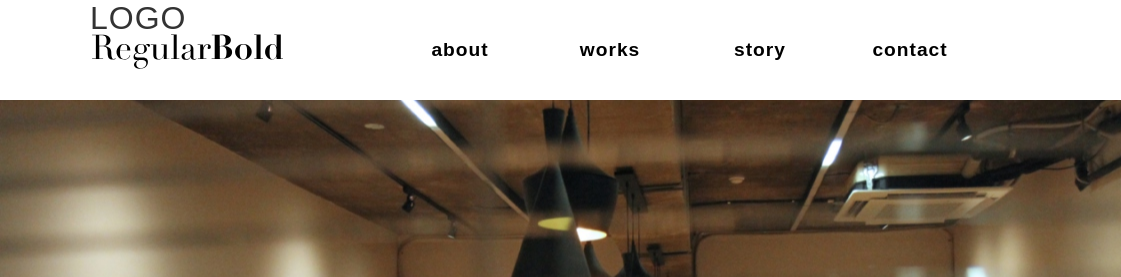
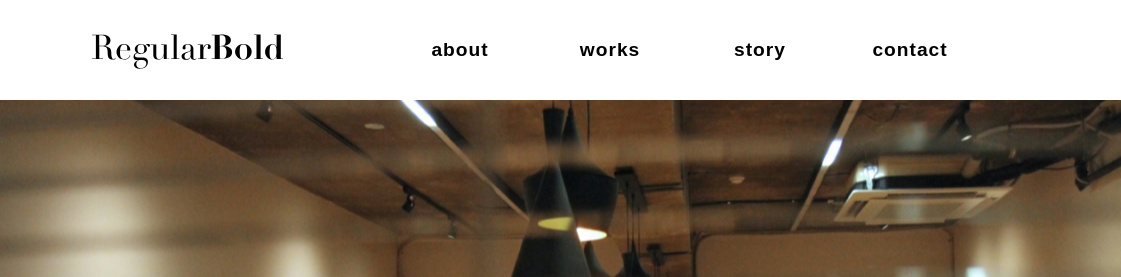
Before and after one commit to amyyoon/RegularBold, a plain HTML site: page html/about.html in a window 1280 px wide. Shown: the top 277 px of the page, 0-1121 px from the left. Drawn offline with Linux system fonts and the light colour scheme.

Commit message:
logo updated

```diff
--- a/html/headBox.html
+++ b/html/headBox.html
@@ -1,4 +1,4 @@
-			<h1><a href="regular.html">LOGO</a></h1>
+			<h1><a href="regular.html"></a></h1>
 			<ul class="gnb">
 				<li><a href="about.html">about</a></li>
 				<li><a href="works.html">works</a></li>
```
